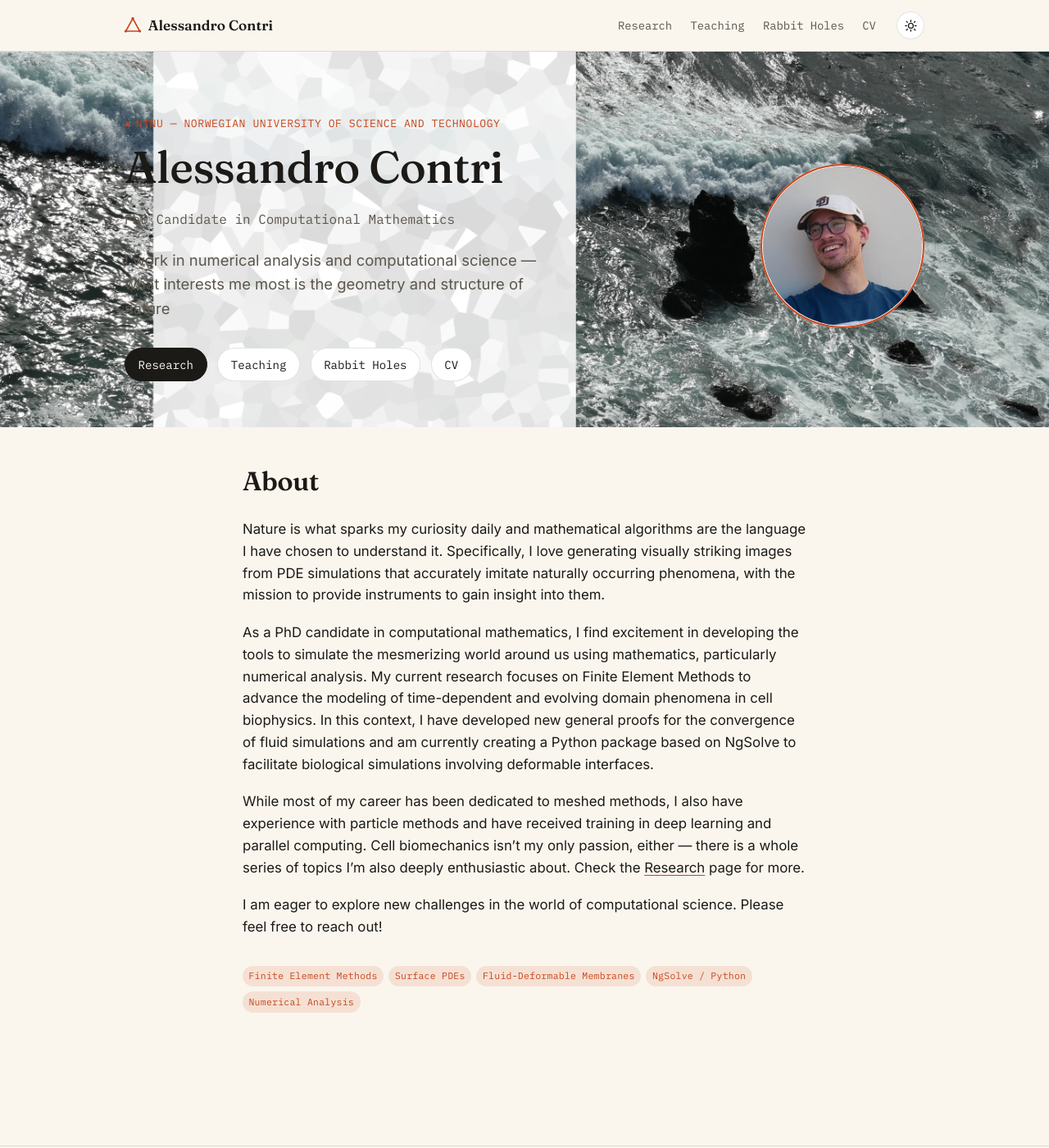
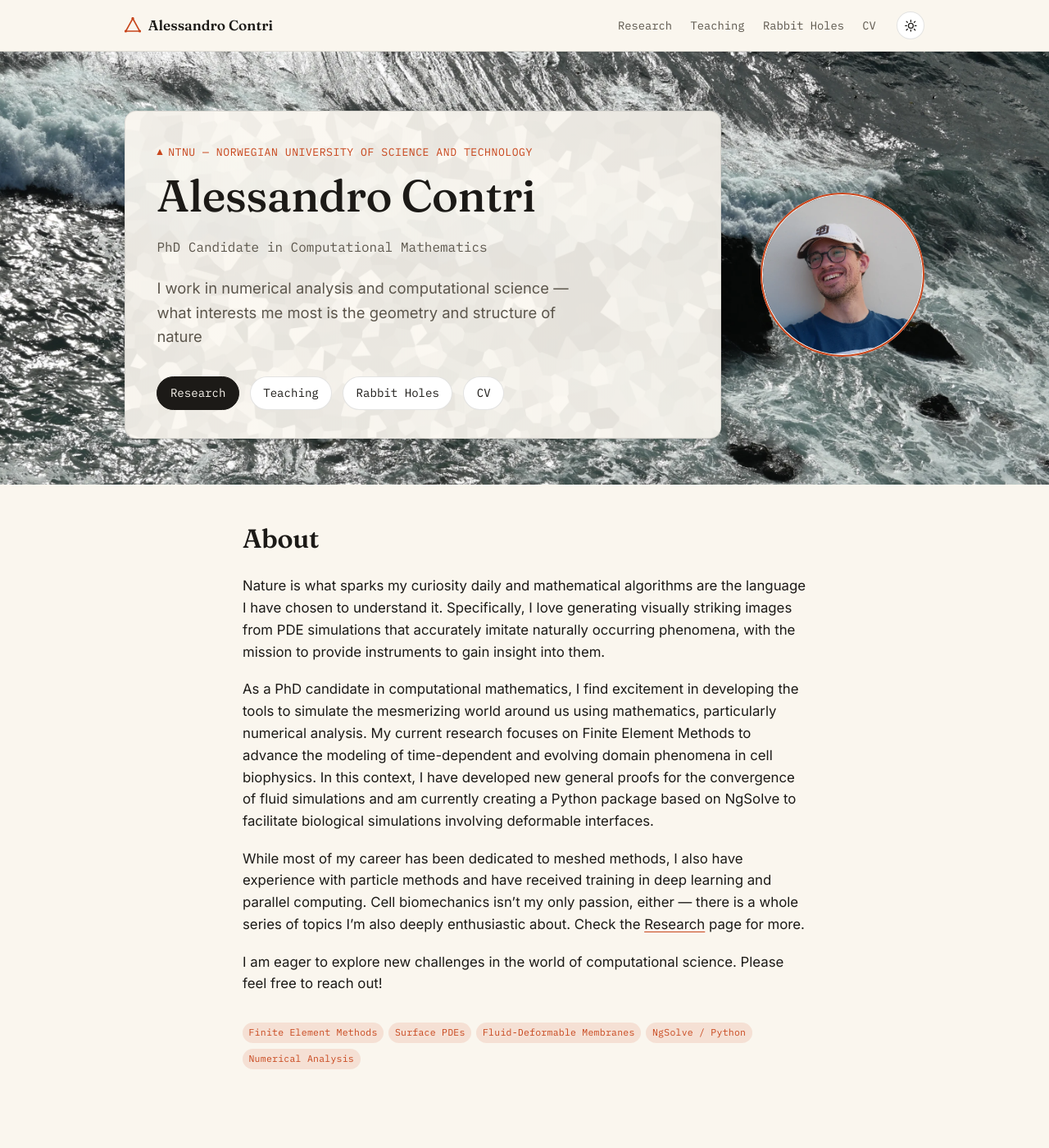
Before and after one commit to alecontri/alecontri.github.io, a Jekyll site: the page built from index.markdown, in a window 1280 px wide and 1400 px high. Shown: the whole window at 82% size. Built offline with Jekyll 4.4.1, drawn with Linux system fonts in a browser that asks for light colours.

Commit message:
Replace hero background and text panel with photo-derived textures
Swap the hero's flat crosshatch pattern for background2 (the
crystallize-mesh photo edit) and use background1 as the main hero
photo, both compressed to WebP. The panel now carries a translucent
theme-tinted wash over the crystal texture instead of a CSS-only
pattern, keeping text legible independent of viewport size.

Co-Authored-By: Claude Sonnet 5 <noreply@anthropic.com>

```diff
--- a/_sass/_components.scss
+++ b/_sass/_components.scss
@@ -267,12 +267,9 @@ a.project-card:hover .project-card__body h3::after {
   padding: 4.5rem 0 3.5rem;
   overflow: hidden;
   background-color: var(--bg);
-  background-image: url("/assets/trial.webp");
+  background-image: url("/assets/background1.webp");
   background-size: cover;
   background-position: center 38%;
-  background-image:
-    // linear-gradient(100deg, var(--bg) 40%, transparent 88%),
-    url("/assets/trial.webp");
 }
 
 // The photo is bright; only darken it under dark mode (multiplying against a
@@ -333,6 +330,17 @@ a.project-card:hover .project-card__body h3::after {
 
 .hero__text {
   flex: 1 1 28rem;
+  position: relative;
+  z-index: 2;
+  padding: 2.1rem 2.4rem;
+  border-radius: var(--radius);
+  border: 1px solid var(--hero-panel-line);
+  box-shadow: var(--shadow);
+  background-image:
+    linear-gradient(var(--hero-panel-bg), var(--hero-panel-bg)),
+    url("/assets/background2.webp");
+  background-size: cover;
+  background-position: center;
 }
 
 .hero__portrait {
@@ -372,6 +380,9 @@ a.project-card:hover .project-card__body h3::after {
   }
   .hero__actions {
     justify-content: center;
+  }
+  .hero__text {
+    padding: 1.6rem 1.5rem;
   }
   .hero__portrait {
     width: 9rem;
--- a/_sass/_variables.scss
+++ b/_sass/_variables.scss
@@ -16,6 +16,8 @@
   --accent-soft: rgba(200, 70, 28, 0.12);
   --teal: #1f7a6c;
   --shadow: 0 1px 2px rgba(28, 26, 23, 0.04), 0 8px 24px -12px rgba(28, 26, 23, 0.18);
+  --hero-panel-bg: rgba(250, 246, 238, 0.8);
+  --hero-panel-line: rgba(28, 26, 23, 0.1);
 }
 
 @media (prefers-color-scheme: dark) {
@@ -32,6 +34,8 @@
     --accent-soft: rgba(255, 138, 91, 0.16);
     --teal: #5fc3b3;
     --shadow: 0 1px 2px rgba(0, 0, 0, 0.3), 0 12px 32px -14px rgba(0, 0, 0, 0.6);
+    --hero-panel-bg: rgba(21, 19, 15, 0.74);
+    --hero-panel-line: rgba(243, 237, 224, 0.12);
   }
 }
 
@@ -48,6 +52,8 @@
   --accent-soft: rgba(255, 138, 91, 0.16);
   --teal: #5fc3b3;
   --shadow: 0 1px 2px rgba(0, 0, 0, 0.3), 0 12px 32px -14px rgba(0, 0, 0, 0.6);
+  --hero-panel-bg: rgba(21, 19, 15, 0.74);
+  --hero-panel-line: rgba(243, 237, 224, 0.12);
 }
 
 :root {
```
Also changed, not shown: assets/background1.webp (added), assets/background2.webp (added).
